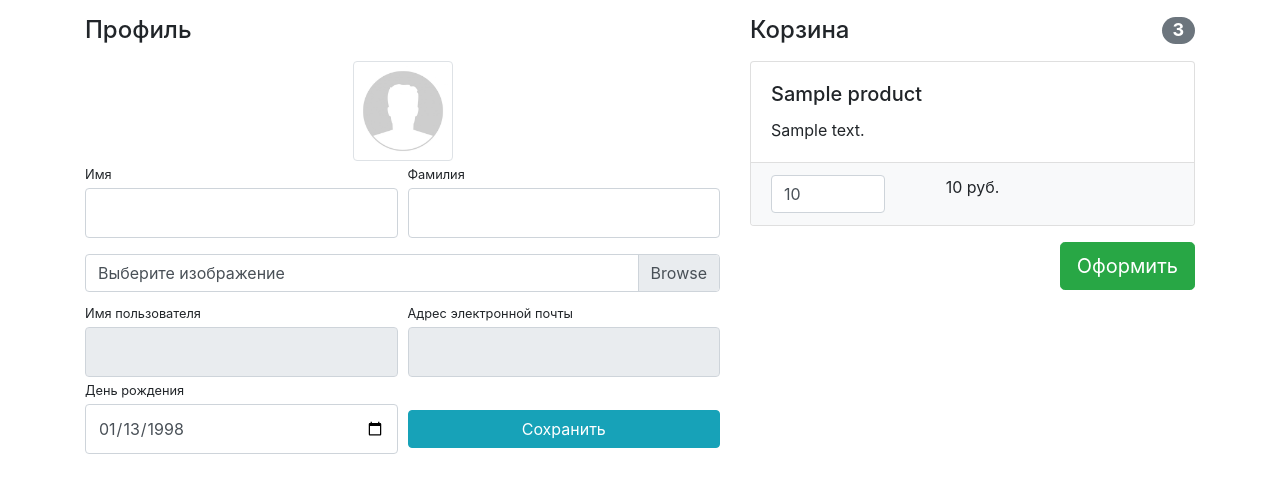
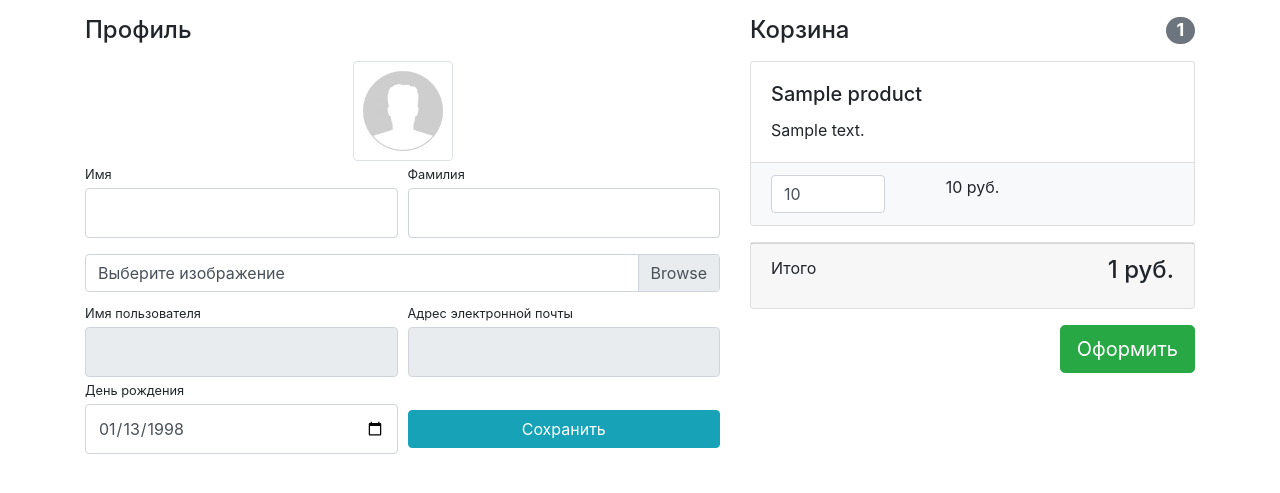
Before and after one commit to mrDonald009/Geekshop, a Django app: template authapp/templates/authapp/profile.html in a window 1280 px wide. Shown: the part 56-549 px from the top of the page. Run offline with Django 3.2, Linux system fonts and the light colour scheme; tables that the repository leaves empty hold one stand-in row (values such as "Sample post"); the template is opened without the code that fills it: values that come from a table or form of the project are taken from there, most other values are stand-ins (such as "Sample title", 1, 10 or a date in 2020); parts of the project's set-up code (start-up, migrations or seed data) failed here and were passed over; some libraries are stand-ins or nearby versions.

Commit message:
add_total_and_quantity

```diff
--- a/basketapp/templates/basketapp/basket.html
+++ b/basketapp/templates/basketapp/basket.html
@@ -1,6 +1,6 @@
 {% if baskets %}
     <h4 class="mt-3 mb-3 d-flex justify-content-between align-items-center mb-3">
-        Корзина <span class="badge badge-secondary badge-pill">3</span>
+        Корзина <span class="badge badge-secondary badge-pill">{{ total_quantity }}</span>
     </h4>
     {% for basket in baskets %}
         <div class="card mb-3">
@@ -26,12 +26,12 @@
             </ul>
         </div>
     {% endfor %}
-    {#<div class="card mb-3">#}
-    {#    <div class="card-footer">#}
-    {#        <p class="float-left">Итого</p>#}
-    {#        <h4 class="float-right">2 390 руб.</h4>#}
-    {#    </div>#}
-    {#</div>#}
+    <div class="card mb-3">
+        <div class="card-footer">
+            <p class="float-left">Итого</p>
+            <h4 class="float-right">{{ total_sum }} руб.</h4>
+        </div>
+    </div>
     <button type="button" class="btn btn-success btn-lg float-right">Оформить</button>
 {% else %}
     <h4 class="mt-3 mb-3 text-center">
--- a/mainapp/views.py
+++ b/mainapp/views.py
@@ -1,6 +1,7 @@
 from django.shortcuts import render
 import datetime
 from mainapp.models import Product, ProductCategory
+
 
 # функции = вьюхи = контроллеры
 
```
Also changed, not shown: authapp/views.py (+12 -2 lines), mainapp/templates/mainapp/products.html (+8 -4 lines).
